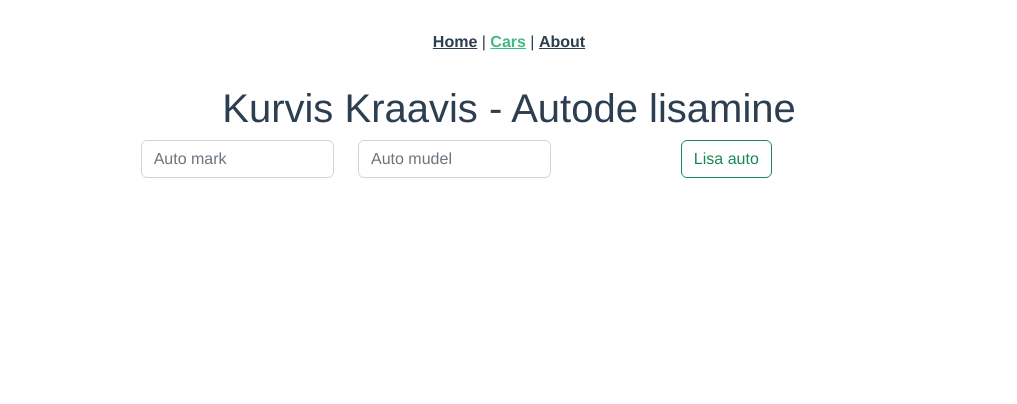
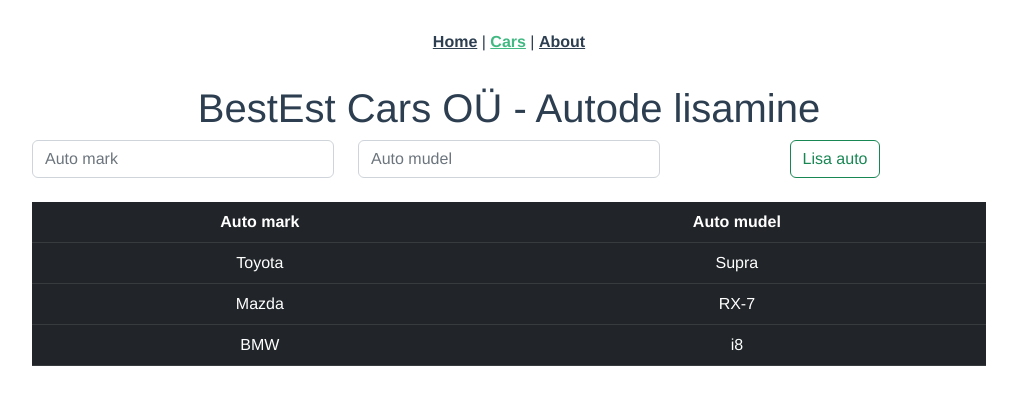
Before and after one commit to raintuur/front_bank_27, a Vue app: page /#/cars in a window 1280 px wide. Shown: the top 404 px of the page, without its empty margins (131-1148 px from the left). Built offline with nearby package versions, Linux system fonts and the light colour scheme.

Commit message:
Car objekt

```diff
--- /dev/null
+++ b/src/components/Car/CarsTable.vue
@@ -0,0 +1,28 @@
+<template>
+  <div class="row justify-content-center">
+    <div class="col col-9">
+      <table class="table table-dark table-hover">
+        <thead>
+        <tr>
+          <th>Auto mark</th>
+          <th>Auto mudel</th>
+        </tr>
+        </thead>
+        <tbody>
+        <tr v-for="car in cars">
+          <td>{{car.carMake}}</td>
+          <td>{{car.carModel}}</td>
+        </tr>
+        </tbody>
+      </table>
+    </div>
+  </div>
+</template>
+<script>
+export default {
+  name: 'carsTable',
+  props: {
+    cars: {}
+  }
+}
+</script>
--- /dev/null
+++ b/src/components/Car/NewCarHeader.vue
@@ -0,0 +1,13 @@
+<template>
+  <h1>{{companyName}} - Autode lisamine</h1>
+
+</template>
+
+<script>
+export default {
+  name: "NewCarHeader",
+  props: {
+    companyName: String
+  }
+}
+</script>
--- /dev/null
+++ b/src/components/Car/NewCarInput.vue
@@ -0,0 +1,30 @@
+<template>
+  <div class="row justify-content-center">
+    <!--      COL 1-->
+    <div class="col col-3">
+      <input v-model="car.carMake" type="text" class="form-control" placeholder="Auto mark">
+    </div>
+    <!--      COL 2-->
+    <div class="col col-3">
+      <input v-model="car.carModel" type="text" class="form-control" placeholder="Auto mudel">
+    </div>
+    <!--      COL 3-->
+    <div class="col-3">
+      <button v-on:click="addCar" type="button" class="btn btn-outline-success">Lisa auto</button>
+    </div>
+
+  </div>
+</template>
+<script>
+export default {
+  name: 'NewCarInput',
+  props: {
+    car: {}
+  },
+  methods: {
+    addCar: function () {
+      this.$emit('clickAddCarEvent')
+    }
+  }
+}
+</script>
--- a/src/components/NewCarHeader.vue
+++ /dev/null
@@ -1,10 +0,0 @@
-<template>
-  <h1>Kurvis Kraavis - Autode lisamine</h1>
-
-</template>
-
-<script>
-export default {
-  name: "NewCarHeader"
-}
-</script>
--- a/src/views/CarsView.vue
+++ b/src/views/CarsView.vue
@@ -1,22 +1,14 @@
 <template>
   <div>
-    <NewCarHeader/>
+    <NewCarHeader :company-name="companyName"/>
     <!--    ROW 1-->
-    <div class="row justify-content-center">
-      <!--      COL 1-->
-      <div class="col col-2">
-        <input v-model="car.carMake" type="text" class="form-control" placeholder="Auto mark">
-      </div>
-      <!--      COL 2-->
-      <div class="col col-2">
-        <input v-model="car.carModel" type="text" class="form-control" placeholder="Auto mudel">
-      </div>
-      <!--      COL 3-->
-      <div class="col-3">
-        <button v-on:click="addCarToBack" type="button" class="btn btn-outline-success">Lisa auto</button>
-      </div>
+    <NewCarInput :car="car" @clickAddCarEvent="addCarToBack" />
 
-    </div>
+    <br>
+
+    <!--    ROW 2-->
+    <!--    Autod-->
+    <carsTable :cars="cars"/>
 
   </div>
 
@@ -24,17 +16,38 @@
 
 
 <script>
-import NewCarHeader from "@/components/NewCarHeader.vue";
+import NewCarHeader from "@/components/Car/NewCarHeader.vue";
+import NewCarInput from "@/components/Car/NewCarInput.vue";
+import CarsTable from "@/components/Car/CarsTable.vue";
 
 export default {
   name: 'CarsView',
-  components: {NewCarHeader},
+  components: {CarsTable, NewCarInput, NewCarHeader},
   data: function () {
     return {
       car: {
+        carID: 0,
         carMake: '',
         carModel: ''
-      }
+      },
+      cars: [
+        {
+          carID: 1,
+          carMake: 'Toyota',
+          carModel: 'Supra'
+        },
+        {
+          carID: 2,
+          carMake: 'Mazda',
+          carModel: 'RX-7'
+        },
+        {
+          carID: 3,
+          carMake: 'BMW',
+          carModel: 'i8'
+        }
+      ],
+      companyName: 'BestEst Cars OÜ'
     }
   },
   methods: {
```
